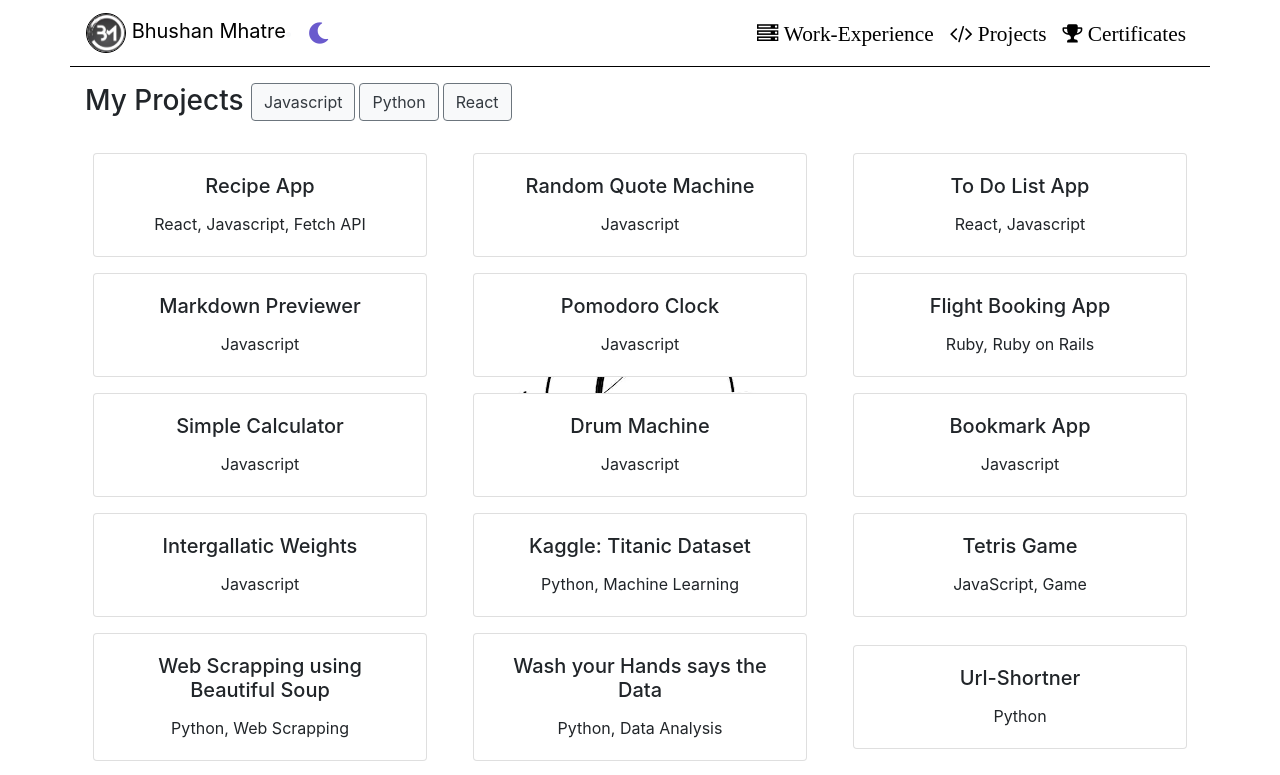
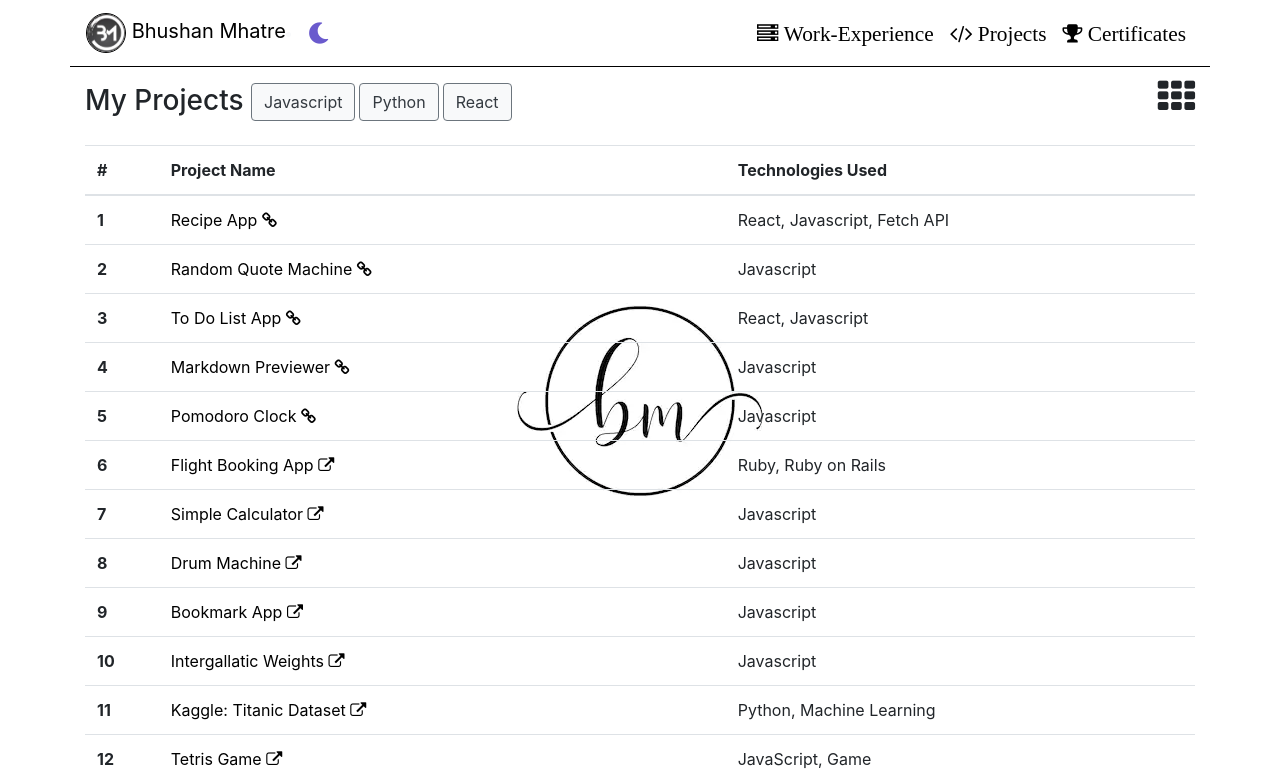
Before and after one commit to thebhushanmhatre/bhushan-portfolio, a React (Create React App) app: page /projects in a window 1280 px wide. Shown: the top 775 px of the page. Built offline with nearby package versions, Linux system fonts and the light colour scheme.

Commit message:
Adding Table Option for Projects

```diff
--- a/src/components/Project.js
+++ b/src/components/Project.js
@@ -1,9 +1,11 @@
 import React, { useState } from 'react';
+import { Row, Button, Container } from 'reactstrap';
 import RenderItems from './RenderItems';
-import { Row, Button, Container } from 'reactstrap';
+import RenderProjectsTabular from './RenderProjectsTabular'
 
 function Project(props){
   const [languages, setLanguages] = useState([])
+  const [tabular, toggleTabluar] = useState(true)
 
   const setFilter = clickedFilter => {
     let filters = languages
@@ -26,10 +28,13 @@ function Project(props){
   }
 
   var projects;
-  if(getProjects().length > 0){
-    projects = getProjects().map(item=>
-      <RenderItems key={"projectId"+item.projectId.toString()} item={item} height={{minHeight: "5rem"}} />
-    )
+  let project_list = getProjects()
+  if(project_list.length > 0){
+    if (tabular) {
+      projects = <RenderProjectsTabular projects={project_list} />
+    } else {
+      projects = project_list.map(item=> <RenderItems key={"projectId" + item.projectId.toString()} item={item} height={{ minHeight: "5rem" }} />)
+    }
   } else {
     projects = <h3 className="text-danger">"{languages.join(' + ')}" Projects Coming Soon</h3>
   }
@@ -38,10 +43,12 @@ function Project(props){
     <Button className="bg-light text-dark mr-1" key={item} onClick={() => setFilter(item)}>{item}</Button>
   )
 
+  let tabularForm = <span onClick={()=>toggleTabluar(prevMode => !prevMode)} className={tabular ? "fa fa-th fa-lg" : "fa fa-table fa-lg"} style={{float:"right"}} />
+
   return(
     <Container>
-      <h3 className="mb-4">My {languages ? languages.join(' + ') : ''} Projects {filters}</h3>
-      <Row>{projects}</Row>
+      <h3 className="mb-4">My {languages ? languages.join(' + ') : ''} Projects {filters} {tabularForm}</h3>
+      {tabular ? projects : <Row>{projects}</Row>}
     </Container>
   )
 }
--- /dev/null
+++ b/src/components/RenderProjectsTabular.js
@@ -0,0 +1,36 @@
+import React from 'react';
+import { Table } from 'reactstrap';
+// import { Link } from 'react-router-dom';
+
+function RenderProjectsTabular({projects}) {
+  let column_names = ["#", "Project Name", "Technologies Used"] // ["projectId", "inbuilt", "href", "src", "tech", "name", "visible", "target"]
+
+  let column_headers = column_names.map(name =>(<th key={name}>{name}</th>))
+
+  let rows = projects.map((project, count) =>
+    (<tr key={count.toString()} >
+      <th scope="row">{count+1}</th>
+      <td>
+        <a href={project.href} target={project.target}>{project.name} {' '}
+          {project.inbuilt ? <i class="fa fa-link" aria-hidden="true" /> : <i class="fa fa-external-link" aria-hidden="true" />}
+        </a>
+      </td>
+      <td>{project.tech.join(', ')}</td>
+    </tr>)
+  )
+
+  return (
+    <Table hover>
+      <thead>
+        <tr>
+          {column_headers}
+        </tr>
+      </thead>
+      <tbody>
+          {rows}
+      </tbody>
+    </Table>
+  );
+}
+
+export default RenderProjectsTabular;
--- a/src/shared/data.js
+++ b/src/shared/data.js
@@ -2,6 +2,7 @@ export const DATA = {
   "projects":[
     {
       "projectId": 1,
+      "inbuilt": true,
       "href": "/project/recipes",
       "src": "assets/images/projects/recipe-app.jpg",
       "tech": ["React", "Javascript", "Fetch API"],
@@ -11,6 +12,7 @@ export const DATA = {
     },
     {
       "projectId": 2,
+      "inbuilt": true,
       "href": "/project/quotes",//https://codepen.io/thebhushanmhatre/full/yZQmVw"
       "src": "assets/images/projects/quotes.jpg",
       "tech": ["Javascript"],
@@ -20,6 +22,7 @@ export const DATA = {
     },
     {
       "projectId": 3,
+      "inbuilt": true,
       "href": "/project/todolist",
       "src": "assets/images/projects/todoapp.jpg",
       "tech": ["React", "Javascript"],
@@ -29,6 +32,7 @@ export const DATA = {
     },
     {
       "projectId": 4,
+      "inbuilt": true,
       "href": "/project/markdown",
       "src": "assets/images/projects/markdown.jpg",
       "tech": ["Javascript"],
@@ -38,6 +42,7 @@ export const DATA = {
     },
     {
       "projectId": 5,
+      "inbuilt": true,
       "href": "/project/clock",//https://codepen.io/thebhushanmhatre/full/LaJqvy",
       "src": "assets/images/projects/clock.jpg",
       "tech": ["Javascript"],
@@ -47,6 +52,7 @@ export const DATA = {
     },
     {
       "projectId": 6,
+      "inbuilt": false,
       "href": "https://book-flights-bhushan.herokuapp.com/",
       "src": "assets/images/projects/bookflight.jpg",
       "tech": ["Ruby", "Ruby on Rails"],
@@ -56,6 +62,7 @@ export const DATA = {
     },
     {
       "projectId": 7,
+      "inbuilt": false,
       "href": "https://codepen.io/thebhushanmhatre/full/BbPrwa",
       "src": "assets/images/projects/calculator.jpg",
       "tech": ["Javascript"],
@@ -65,6 +72,7 @@ export const DATA = {
     },
     {
       "projectId": 8,
+      "inbuilt": false,
       "href": "https://codepen.io/thebhushanmhatre/full/QYeKBy",
       "src": "assets/images/projects/drum.jpg",
       "tech": ["Javascript"],
@@ -74,6 +82,7 @@ export const DATA = {
     },
     {
       "projectId": 9,
+      "inbuilt": false,
       "href": "https://codepen.io/thebhushanmhatre/full/KJbZrY",
       "src": "assets/images/projects/bookmark.jpg",
       "tech": ["Javascript"],
@@ -83,6 +92,7 @@ export const DATA = {
     },
     {
       "projectId": 10,
+      "inbuilt": false,
       "href": "https://codepen.io/thebhushanmhatre/full/aXPoNw",
       "src": "assets/images/projects/weights.jpg",
       "tech": ["Javascript"],
@@ -92,6 +102,7 @@ export const DATA = {
     },
     {
       "projectId": 12,
+      "inbuilt": false,
       "href": "",
       "src": "assets/images/projects/senti.jpg",
       "tech": ["Python", "Machine Learning"],
@@ -101,6 +112,7 @@ export const DATA = {
     },
     {
       "projectId": 11,
+      "inbuilt": false,
       "href": "https://www.kaggle.com/thebhushanmhatre/my-firsttry-on-kaggle/",
       "src": "assets/images/projects/titanic.jpg",
       "tech": ["Python", "Machine Learning"],
@@ -110,6 +122,7 @@ export const DATA = {
     },
     {
       "projectId": 13,
+      "inbuilt": false,
       "href": "",
       "src": "assets/images/projects/radar.jpg",
       "tech": ["Electronics"],
@@ -119,6 +132,7 @@ export const DATA = {
     },
     {
       "projectId": 14,
+      "inbuilt": false,
       "href": "",
       "src": "assets/images/projects/robarm.jpg",
       "tech": ["Electronics"],
@@ -128,6 +142,7 @@ export const DATA = {
     },
     {
       "projectId": 17,
+      "inbuilt": false,
       "href": "https://github.com/thebhushanmhatre/Tetris",
       "src": "assets/images/projects/tetris_js.jpg",
       "tech": ["JavaScript", "Game"],
@@ -137,6 +152,7 @@ export const DATA = {
     },
     {
       "projectId": 15,
+      "inbuilt": false,
       "href": "assets/notebooks/WebScraping.html",
       "src": "assets/images/projects/web_scrapping.jpg",
       "tech": ["Python", "Web Scrapping"],
@@ -146,6 +162,7 @@ export const DATA = {
     },
     {
       "projectId": 16,
+      "inbuilt": false,
       "href": "assets/notebooks/Handwashing.html",
       "src": "assets/images/projects/hand_washing.jpg",
       "tech": ["Python", "Data Analysis"],
@@ -155,6 +172,7 @@ export const DATA = {
     },
     {
       "projectId": 18,
+      "inbuilt": false,
       "href": "https://github.com/thebhushanmhatre/url-shortener",
       "src": "assets/images/projects/url_shortener.jpg",
       "tech": ["Python"],
@@ -164,6 +182,7 @@ export const DATA = {
     },
     {
       "projectId": 19,
+      "inbuilt": false,
       "href": "https://github.com/thebhushanmhatre/react-flask-app",
       "src": "assets/images/projects/react_flask_app.jpg",
       "tech": ["Javascript", "Python", "React", "Flask"],
@@ -173,6 +192,7 @@ export const DATA = {
     },
     {
       "projectId": 20,
+      "inbuilt": false,
       "href": "https://github.com/thebhushanmhatre/JSProjects",
       "src": "assets/images/projects/js_apps.jpg",
       "tech": ["Javascript"],
```
